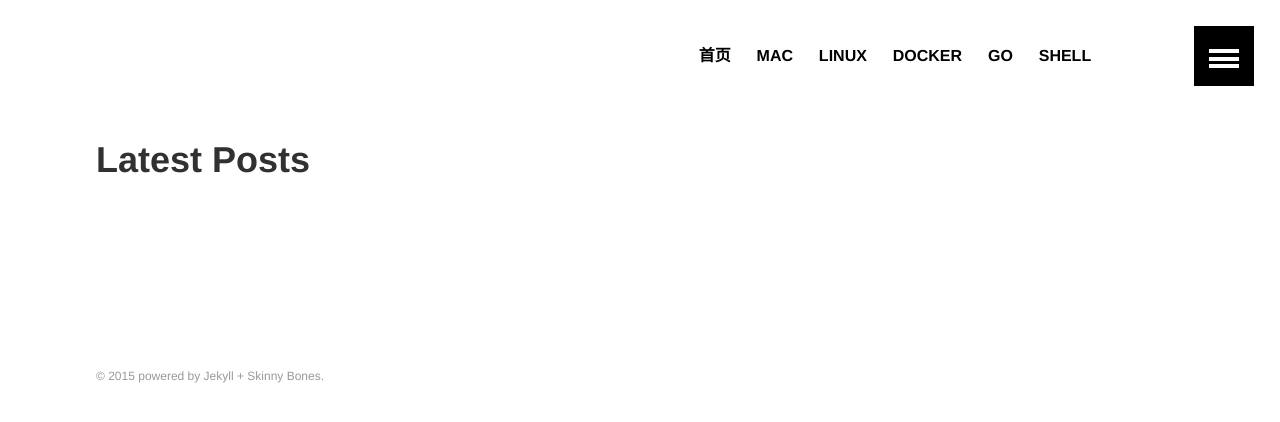
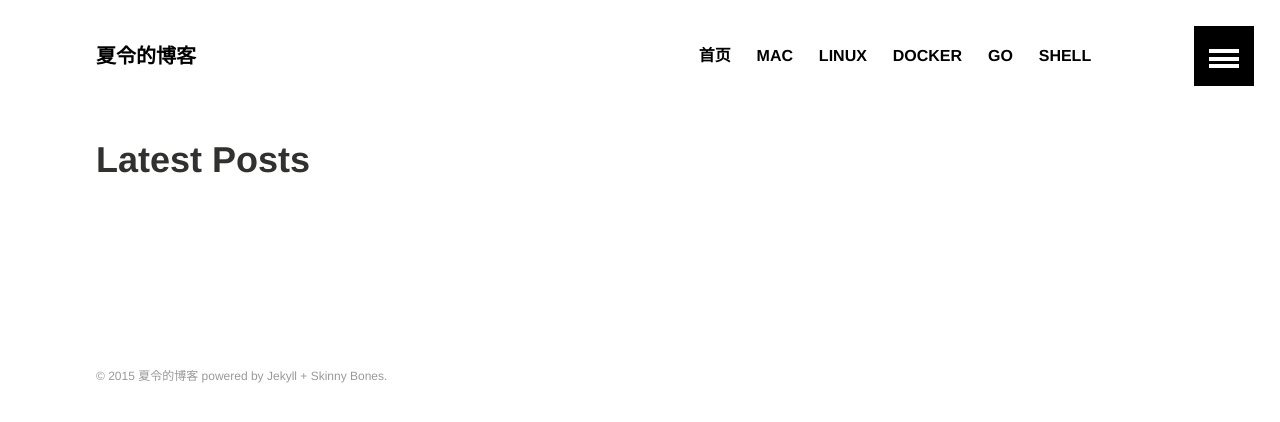
Before and after one commit to xialingsc/home, a Jekyll site: the page built from index.md, in a window 1280 px wide. Shown: the top 422 px of the page. Built offline with Jekyll 4.4.1, drawn with Linux system fonts in a browser that asks for light colours.

Commit message:
调整语法

```diff
--- a/_config.yml
+++ b/_config.yml
@@ -1,9 +1,9 @@
 # Site wide configuration
 
-title:"夏令的博客"
-description:"记录那些技术与人文点滴，心向远方"
-logo:photo.jpg # 120x120 px default image used for Twitter summary card
-teaser:default.jpg # 400x250 px default teaser image used in image archive grid
+title: "夏令的博客"
+description: "记录那些技术与人文点滴，心向远方"
+logo: photo.jpg # 120x120 px default image used for Twitter summary card
+teaser: default.jpg # 400x250 px default teaser image used in image archive grid
 locale:
 url:
 
@@ -14,7 +14,6 @@ sass:
     style: compressed
 permalink: /:categories/:title/
 markdown: kramdown
-  toc_levels: 1..2
 highlighter: pygments
 gems:
   - jekyll-sitemap
@@ -22,12 +21,12 @@ gems:
 
 # Site owner
 owner:
-  name:xialingsc(夏令)
-  email:xialingsc@gmail.com
+  name: xialingsc(夏令)
+  email: xialingsc@gmail.com
   twitter:
   google:
     ad-client:
     ad-slot:
   bio:
   avatar: bio-photo.jpg # 160x160 px image for author byline
-disqus-shortname:xialingsc
+disqus-shortname: xialingsc
```
